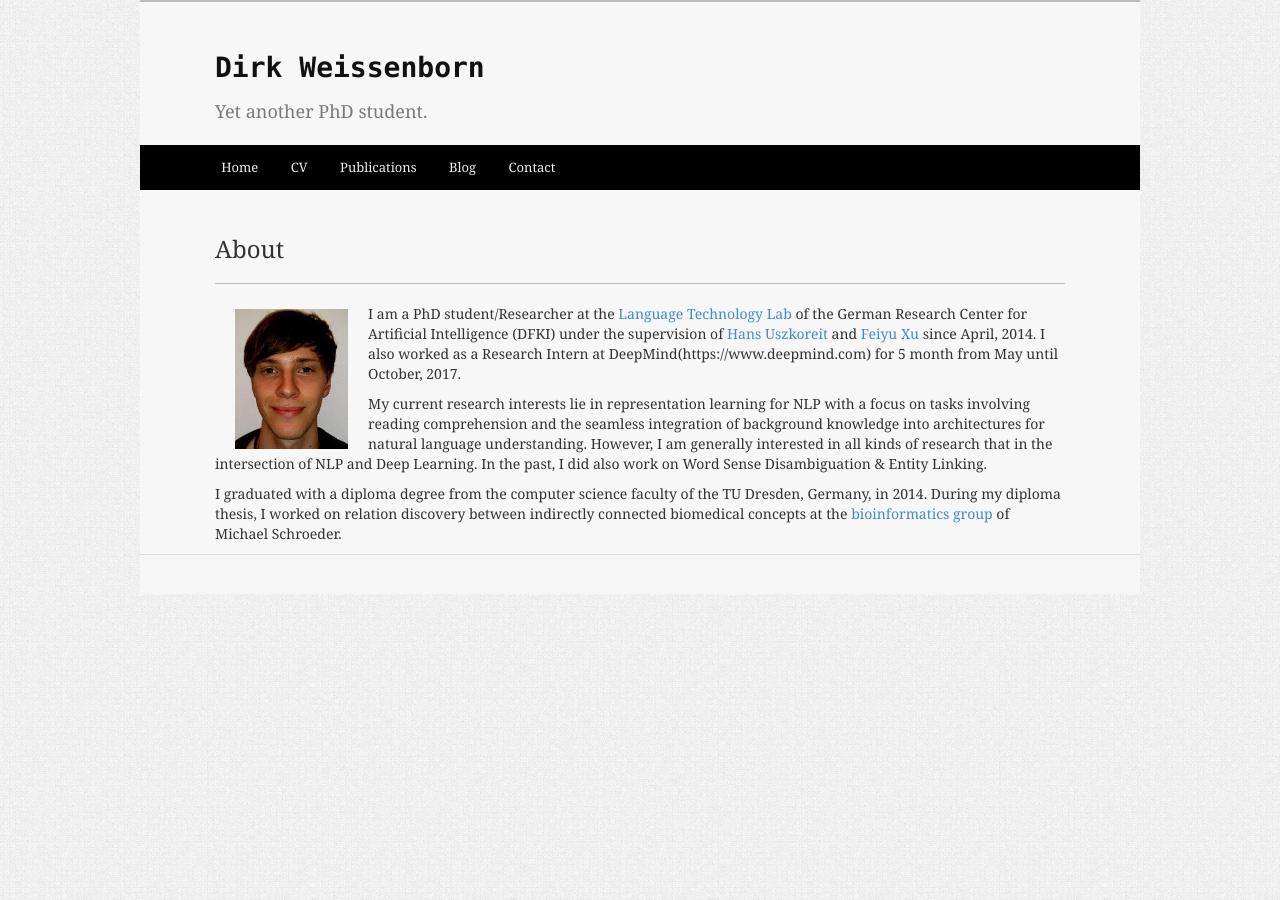
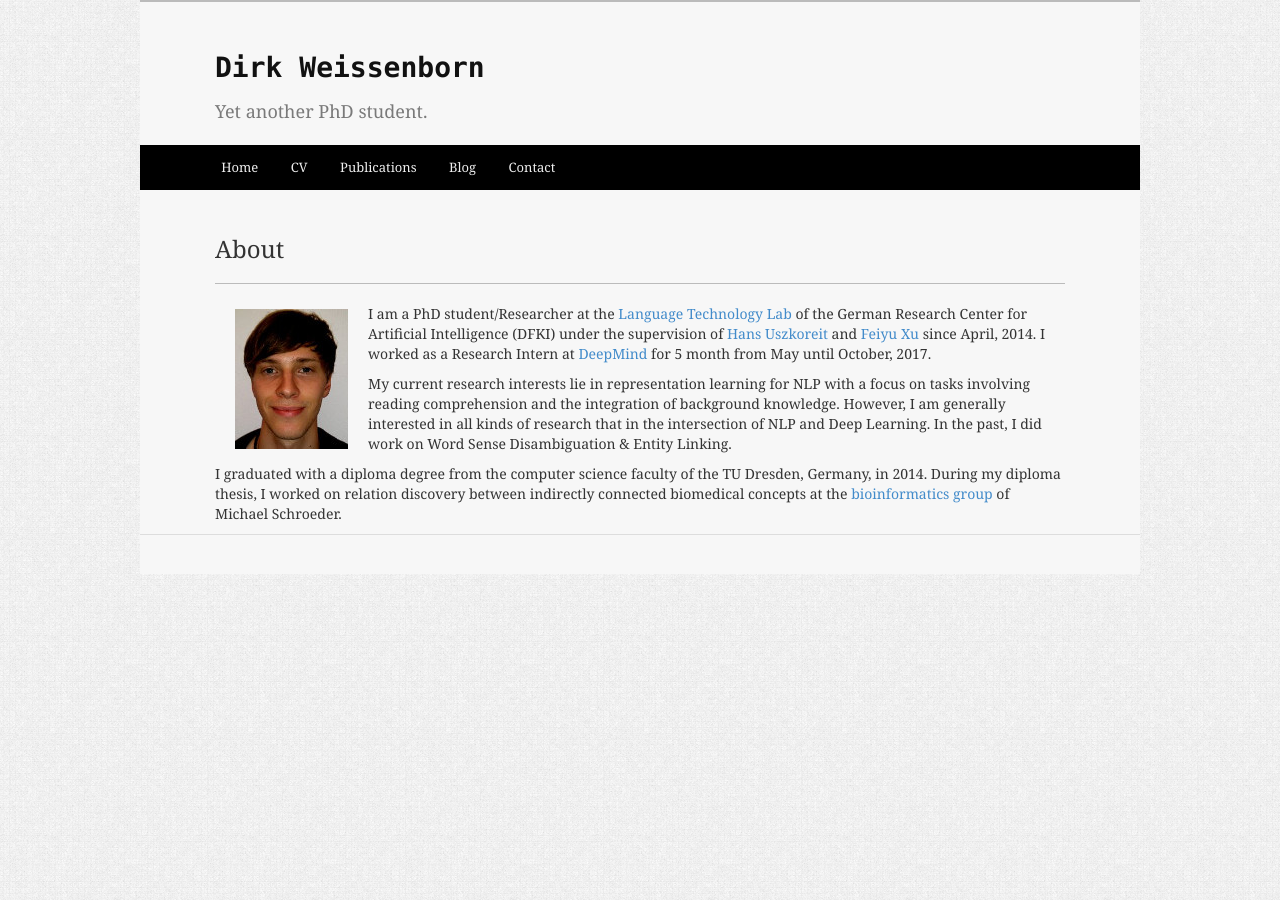
Before and after one commit to dirkweissenborn/dirkweissenborn.github.io, a Jekyll site: the page built from index.md, in a window 1280 px wide. Built offline with Jekyll 4.4.1, drawn with Linux system fonts in a browser that asks for light colours.

Commit message:
Update index.md

```diff
--- a/index.md
+++ b/index.md
@@ -4,8 +4,8 @@ title: About
 
 ---
 <img style="float: left; padding: 5px 20px" src="/static/img/Me.jpg">
-I am a PhD student/Researcher at the [Language Technology Lab](https://www.dfki.de/lt/) of the German Research Center for Artificial Intelligence (DFKI) under the supervision of [Hans Uszkoreit](https://www.dfki.de/~hansu/) and [Feiyu Xu](http://www.dfki.de/~feiyu) since April, 2014. I also worked as a Research Intern at DeepMind(https://www.deepmind.com) for 5 month from May until October, 2017.
+I am a PhD student/Researcher at the [Language Technology Lab](https://www.dfki.de/lt/) of the German Research Center for Artificial Intelligence (DFKI) under the supervision of [Hans Uszkoreit](https://www.dfki.de/~hansu/) and [Feiyu Xu](http://www.dfki.de/~feiyu) since April, 2014. I worked as a Research Intern at [DeepMind](https://www.deepmind.com) for 5 month from May until October, 2017.
 
-My current research interests lie in representation learning for NLP with a focus on tasks involving reading comprehension and the seamless integration of background knowledge into architectures for natural language understanding. However, I am generally interested in all kinds of research that in the intersection of NLP and Deep Learning. In the past, I did also work on Word Sense Disambiguation & Entity Linking.
+My current research interests lie in representation learning for NLP with a focus on tasks involving reading comprehension and the integration of background knowledge. However, I am generally interested in all kinds of research that in the intersection of NLP and Deep Learning. In the past, I did work on Word Sense Disambiguation & Entity Linking.
 
 I graduated with a diploma degree from the computer science faculty of the TU Dresden, Germany, in 2014. During my diploma thesis, I worked on relation discovery between indirectly connected biomedical concepts at the [bioinformatics group](http://www.biotec.tu-dresden.de/research/schroeder/) of Michael Schroeder.
```
